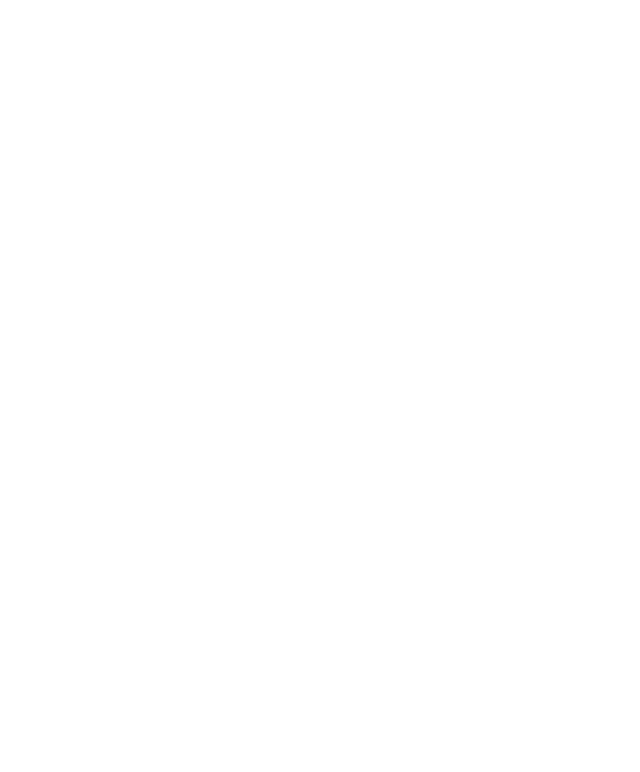
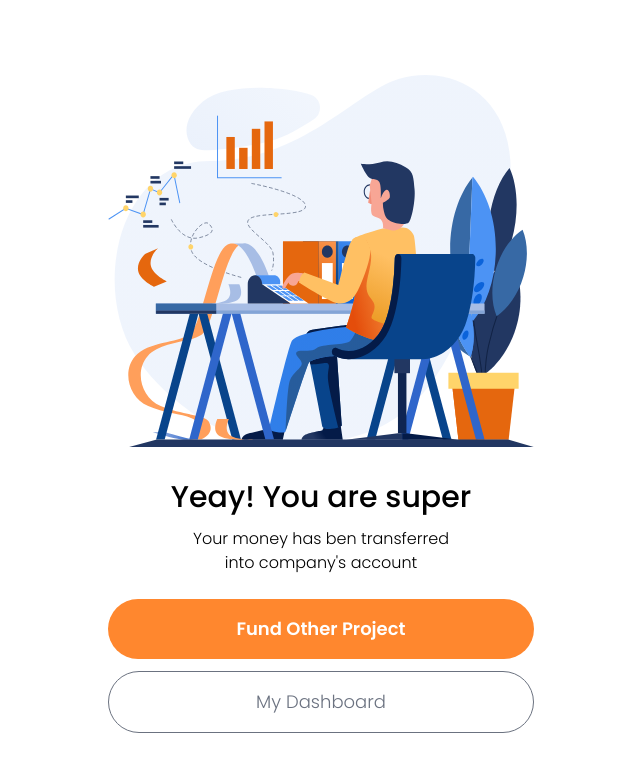
Before and after one commit to mohamadhandynugraha/startup-frontend, a Nuxt app: page /fund-success in a window 1280 px wide. Before the commit this address had no page. Shown: the top 772 px of the page, without its empty margins (319-959 px from the left). Built offline with nearby package versions, Linux system fonts and the light colour scheme.

Commit message:
[FE]-14 create fund-success page

```diff
--- /dev/null
+++ b/pages/fund-success.vue
@@ -0,0 +1,37 @@
+<template>
+  <div class="success-page">
+    <div class="container mx-auto h-screen flex justify-center items-center">
+      <div class="w-full lg:w-1/3 px-10 lg:px-0">
+        <div class="flex justify-center items-center mx-auto mt-6 mb-8">
+          <img src="/funded-illustration.svg" alt="" class="w-full" />
+        </div>
+        <h2 class="font-medium mb-3 text-3xl text-center">
+          Yeay! You are super
+        </h2>
+        <p class="text-center font-light">
+          Your money has ben transferred
+          <br />
+          into company's account
+        </p>
+        <div class="mb-4 mt-6">
+          <div class="mb-3">
+            <button
+              @click="$router.push({ path: '/' })"
+              class="block w-full bg-orange-button hover:bg-green-button text-white font-semibold px-6 py-4 text-lg rounded-full"
+            >
+              Fund Other Project
+            </button>
+          </div>
+          <div class="mb-4">
+            <button
+              @click="$router.push({ path: '/dashboard' })"
+              class="block w-full bg-transparent border border-gray-500 text-gray-500 hover:bg-green-button hover:border-green-button hover:text-white font-light px-6 py-4 text-lg rounded-full"
+            >
+              My Dashboard
+            </button>
+          </div>
+        </div>
+      </div>
+    </div>
+  </div>
+</template>
```
